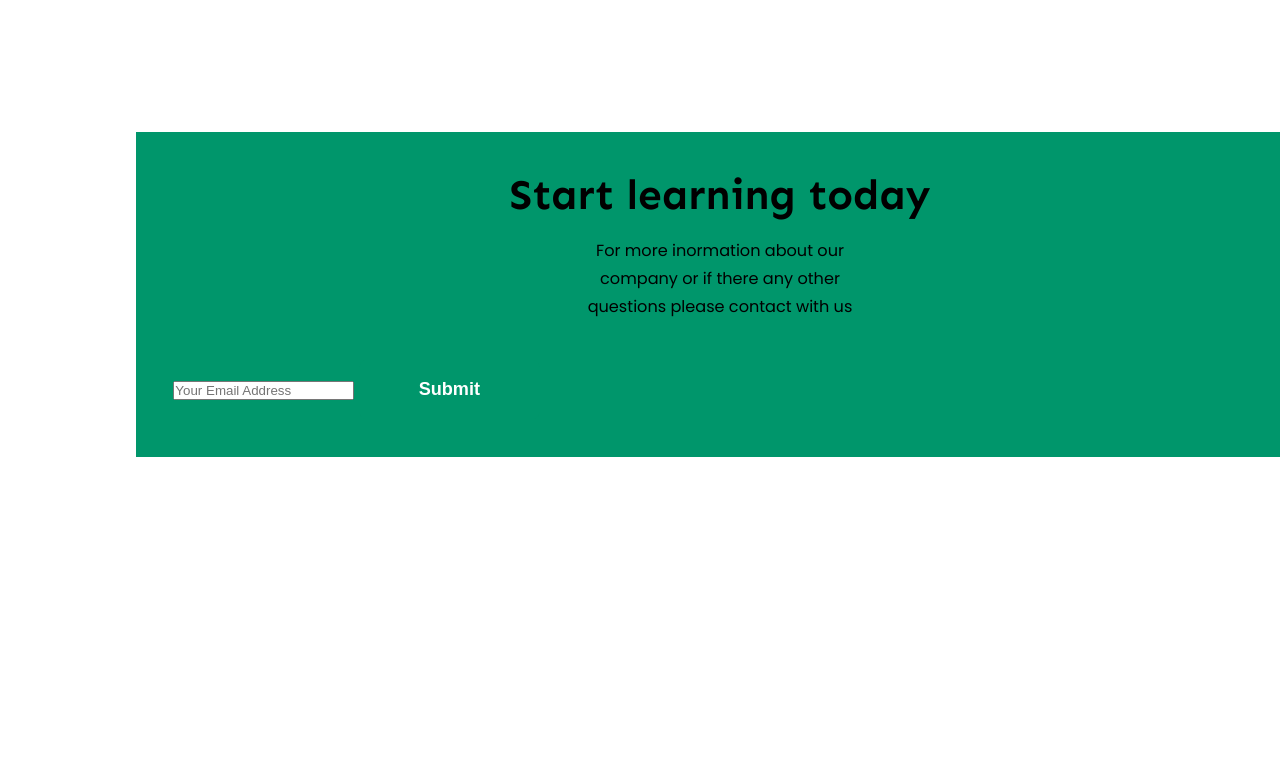
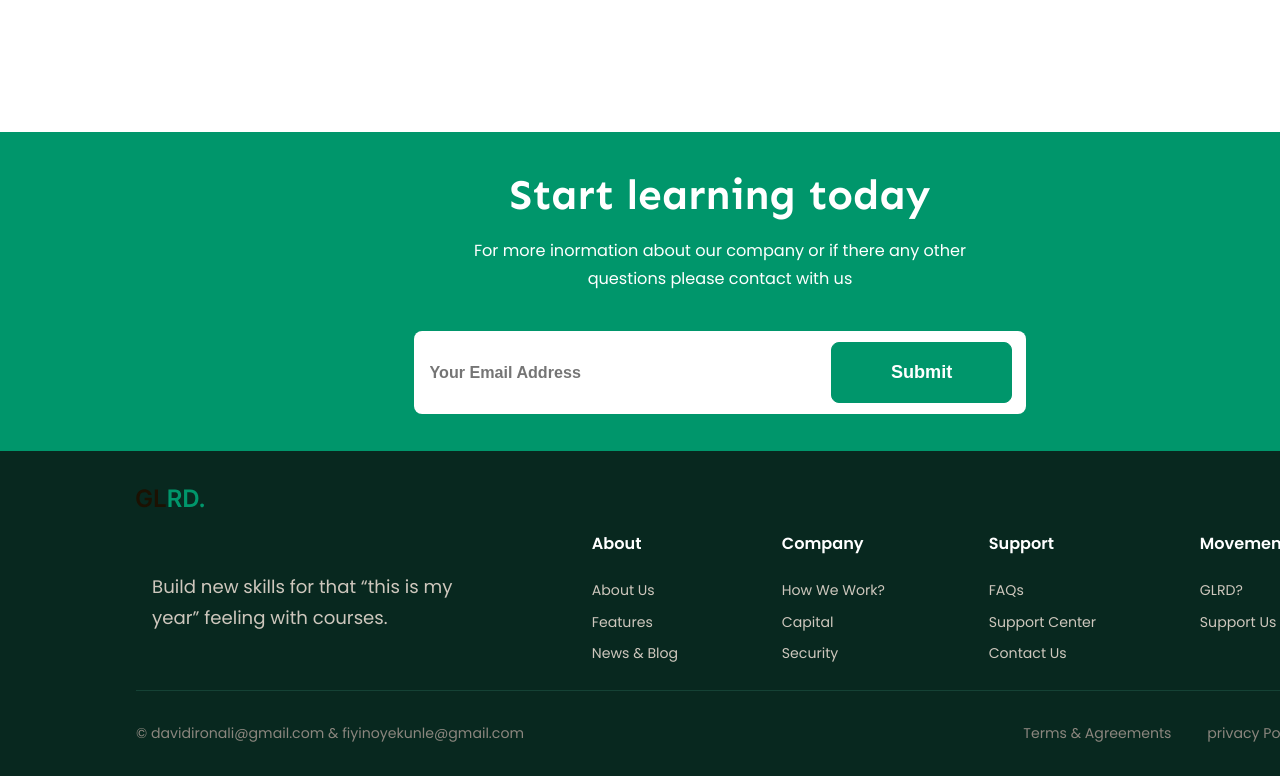
Before and after one commit to fiyintheslim/gldr-frontend, a website: page index.html in a window 1280 px wide. Shown: the part 4503-5279 px from the top of the page. Before the commit the page ends 4960 px from the top, so only its background shows below. Drawn offline with Linux system fonts and the light colour scheme.

Commit message:
complete

```diff
--- a/index.html
+++ b/index.html
@@ -239,7 +239,10 @@
                 <img src="resources/iPhone-bottom.png" class="phone-bottom" alt="Iphone bottom" />
             </div>
         </section>
-        <section class="subscribe">
+
+    </main>
+    <footer >
+        <section class="subscribe base">
             <h3 class="subscribe__heading">Start learning today</h3>
             <p class="subscribe__desc">For more inormation about our company or if there any other questions please contact with us</p>
             <div class="form-cont">
@@ -247,9 +250,46 @@
                 <button class="btn btn--fill submit">Submit</button>
             </div>
         </section>
-    </main>
-    <footer class="base">
+        <section class="footer base">
+            <img alt="logo" src="resources/GLRD.svg" />
+            <div class="footer-content">
+                <p class="footer-msg">
+                    Build new skills for that “this is my year” feeling with courses.
+                </p>
+                <div class="column">
+                    <h3 class="column__heading">About</h3>
+                    <p class="column-item">About Us</p>
+                    <p class="column-item">Features</p>
+                    <p class="column-item">News & Blog</p>
+                </div>
+                <div class="column">
+                    <h3 class="column__heading">Company</h3>
+                    <p class="column-item">How We Work?</p>
+                    <p class="column-item">Capital</p>
+                    <p class="column-item">Security</p>
+                </div>
+                <div class="column">
+                    <h3 class="column__heading">Support</h3>
+                    <p class="column-item">FAQs</p>
+                    <p class="column-item">Support Center</p>
+                    <p class="column-item">Contact Us</p>
+                </div>
+                <div class="column">
+                    <h3 class="column__heading">Movement</h3>
+                    <p class="column-item">GLRD?</p>
+                    <p class="column-item">Support Us</p>
 
+                </div>
+            </div>
+            <hr>
+            <div class="last">
+               <p class="credit">&copy davidironali@gmail.com & fiyinoyekunle@gmail.com</p>
+               <p class="legal">
+                   <span>Terms & Agreements</span>
+                   <span>privacy Policy</span>
+               </p>
+            </div>
+        </section>
     </footer>
 </body>
 </html>
--- /dev/null
+++ b/scss/footer.scss
@@ -0,0 +1,102 @@
+@import "mixins";
+@import "variables";
+
+footer{
+    background: #08281F;
+    section.footer{
+        @include toRem(margin-top, 38);
+    }
+}
+
+.subscribe{
+    background: $primary-color;
+    @include toRem(padding, 37);
+    color: #fff;
+
+}
+
+.subscribe__heading{
+    font-family:"Sen", sans-serif;
+    text-align: center;
+    font-weight: 700;
+    @include toRem(font-size, 42);
+    @include toRem(margin-bottom, 16);
+}
+
+.subscribe__desc{
+    text-align: center;
+    width: 35rem;
+    margin: 0 auto;
+    @include toRem(font-size, 16);
+    @include toRem(line-height, 28);
+    @include toRem(margin-bottom, 38);
+}
+.form-cont{
+    margin: 0 auto;
+    @include toRem(width, 608);
+    @include toRem(height, 82);
+    position: relative;
+
+}
+.email-input{
+    width: 100%;
+    height: 100%;
+    @include toRem(border-radius, 8);
+    @include toRem(font-size, 16);
+    font-weight: 600;
+    padding: 1rem;
+    border: none;
+}
+
+.submit{
+    position: absolute;
+    @include toRem(right, 14);
+    margin: auto 0;
+    top:0;
+    bottom:0;
+}
+.footer-msg{
+    margin: auto 0;
+    margin-right: 1rem;
+    color: #CEC7BD;
+    width: 20rem;
+    @include toRem(font-size, 18);
+    @include toRem(line-height, 30);
+}
+.footer-content{
+    display: flex;
+    justify-content: space-between;
+    padding: 1rem
+}
+.column{
+    margin-left: 1rem;
+}
+.column__heading{
+    @include toRem(font-size, 16);
+    @include toRem(margin-bottom, 22);
+    font-weight: 600;
+    margin-bottom: 1.5rem;
+    color: #fff;
+}
+.column-item{
+    @include toRem(font-size, 14);
+    @include toRem(margin-bottom, 10);
+    color: #CEC7BD;
+    font-weight: 400;
+}
+hr{
+    @include toRem(height, 1);
+    background: #154235;
+    border: none;
+}
+.last{
+    width: 100%;
+    display: flex;
+    justify-content: space-between;
+    padding: 2rem 0;
+    color: #8B867E;
+    @include toRem(font-size, 14);
+    span{
+        margin-left: 2rem;
+    }
+}
--- a/scss/index.scss
+++ b/scss/index.scss
@@ -15,4 +15,4 @@ body{
 @import "benefits.scss";
 @import "instructors.scss";
 @import "download.scss";
-@import "subscribe.scss";
+@import "footer.scss";
--- a/scss/subscribe.scss
+++ /dev/null
@@ -1,24 +0,0 @@
-@import "mixins";
-@import "variables";
-
-.subscribe{
-    background: $primary-color;
-    @include toRem(padding, 37);
-}
-
-.subscribe__heading{
-    font-family:"Sen", sans-serif;
-    text-align: center;
-    font-weight: 700;
-    @include toRem(font-size, 42);
-    @include toRem(margin-bottom, 16);
-}
-
-.subscribe__desc{
-    text-align: center;
-    width: 20rem;
-    margin: 0 auto;
-    @include toRem(font-size, 16);
-    @include toRem(line-height, 28);
-    @include toRem(margin-bottom, 38)
-}
```
Also changed, not shown: css/index.css, 1 other file.
